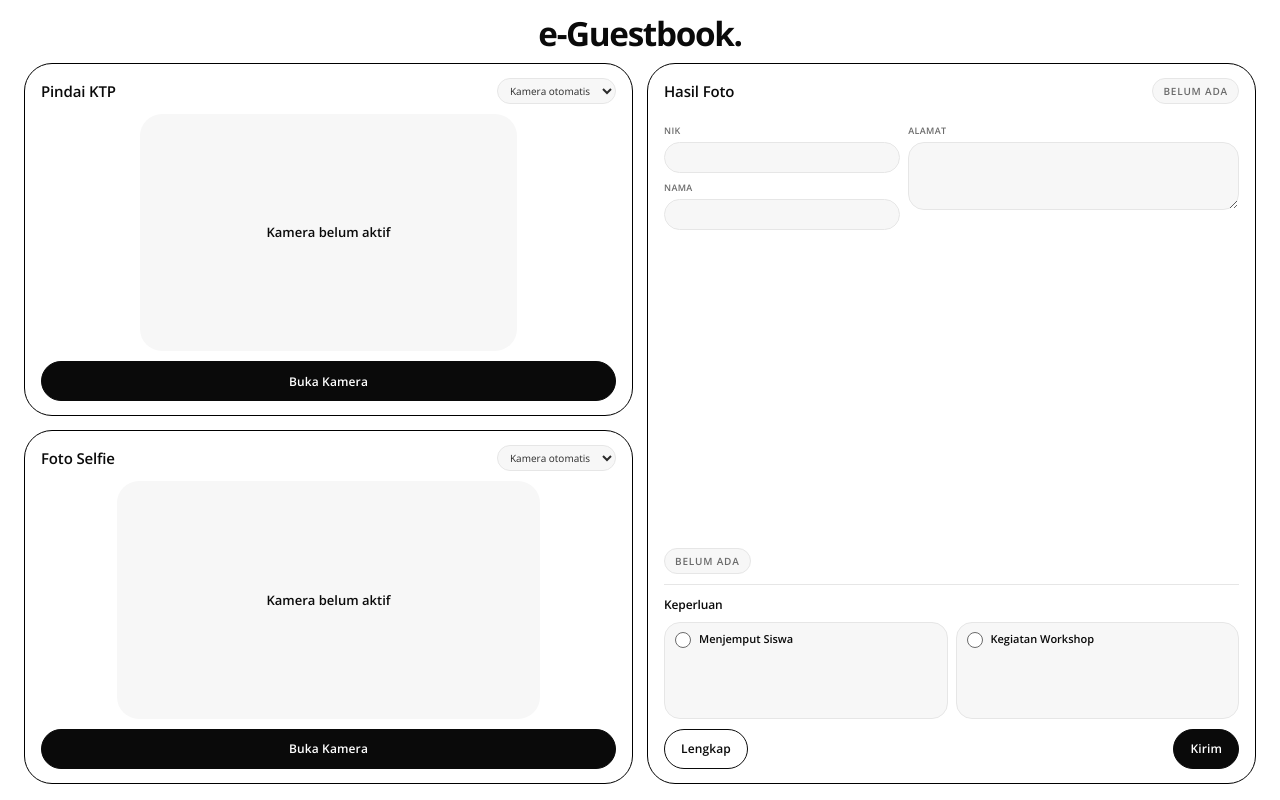
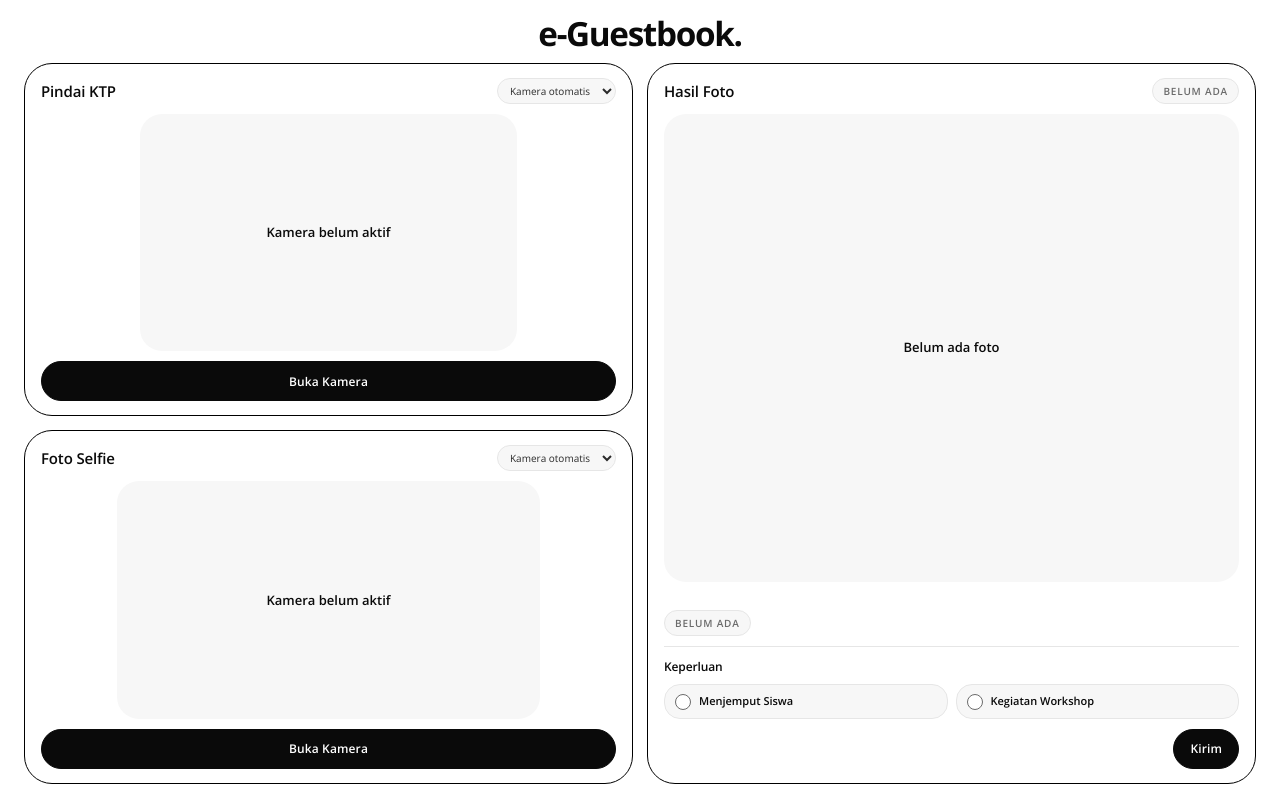
Before and after one commit to HilmiZul/eguestbook, a Vue app: page / in a window 1280 px wide. Built offline with nearby package versions, Linux system fonts and the light colour scheme.

Commit message:
Feat: menyederhanakan panel kanan menjadi satu alur
- Input NIK/Nama/Alamat hanya muncul setelah foto diambil
- Tombol Lengkap dihapus
- Panel hasil (keperluan + Kirim) mengikuti konten, tidak memotong input
- Tidak ada scroll pada Full HD 1920 x 1080

```diff
--- a/src/App.vue
+++ b/src/App.vue
@@ -164,16 +164,16 @@ async function handleCapture(frame) {
   background: transparent;
 }
 
-/* Bagian foto mendapat ruang lebih agar input NIK/Nama/Alamat tidak terpotong */
+/* Panel foto mengisi ruang tersedia; panel hasil mengikuti kontennya */
 .panel--right-column > .photo-result-panel {
-  flex: 2 1 0;
+  flex: 1 1 0;
   display: flex;
   flex-direction: column;
+  min-height: 0;
 }
 
-/* Bagian hasil (keperluan + Kirim) digeser ke bawah */
 .panel--right-column > .result-panel {
-  flex: 1 1 0;
+  flex: 0 0 auto;
   display: flex;
   flex-direction: column;
 }
--- a/src/components/PhotoResultPanel.vue
+++ b/src/components/PhotoResultPanel.vue
@@ -64,8 +64,8 @@ function emitUpdate() {
       {{ notice }}
     </p>
 
-    <!-- Data hasil scan: NIK dan Nama di kiri (atas-bawah), Alamat di kanan (textarea) -->
-    <div class="photo-result-panel__fields">
+    <!-- Data hasil scan muncul setelah foto diambil -->
+    <div v-if="photo" class="photo-result-panel__fields">
       <div class="photo-result-panel__fields-left">
         <label class="photo-result-panel__field">
           <span class="photo-result-panel__label">NIK</span>
@@ -121,27 +121,22 @@ function emitUpdate() {
   flex-direction: column;
 }
 
-/* Bingkai foto menyesuaikan ukuran asli pengambilan foto */
+/* Bingkai foto mengisi sisa tinggi panel */
 .photo-result-panel__preview {
   position: relative;
-  flex: 0 0 auto;
-  max-height: 65%;
+  flex: 1 1 auto;
+  min-height: 0;
   margin-top: 0.625rem;
   overflow: hidden;
   border-radius: var(--radius-lg);
   background: var(--color-surface-muted);
   corner-shape: squircle;
-  display: flex;
-  align-items: center;
-  justify-content: center;
 }
 
 .photo-result-panel__preview img {
   display: block;
-  max-width: 100%;
-  max-height: 100%;
-  width: auto;
-  height: auto;
+  width: 100%;
+  height: 100%;
   object-fit: contain;
 }
 
--- a/src/components/ResultPanel.vue
+++ b/src/components/ResultPanel.vue
@@ -34,9 +34,8 @@ const statusLabel = computed(() => {
       <slot name="keperluan" />
     </div>
 
-    <!-- Tombol Lengkap dan Kirim (belum difungsikan) -->
+    <!-- Tombol Kirim (belum difungsikan) -->
     <div class="result-panel__submit">
-      <button type="button" class="button button--secondary">Lengkap</button>
       <button type="button" class="button">Kirim</button>
     </div>
   </section>
@@ -67,8 +66,7 @@ const statusLabel = computed(() => {
 .result-panel__submit {
   flex: none;
   display: flex;
-  justify-content: space-between;
-  gap: 0.5rem;
+  justify-content: flex-end;
   margin-top: 0.625rem;
 }
 
```
